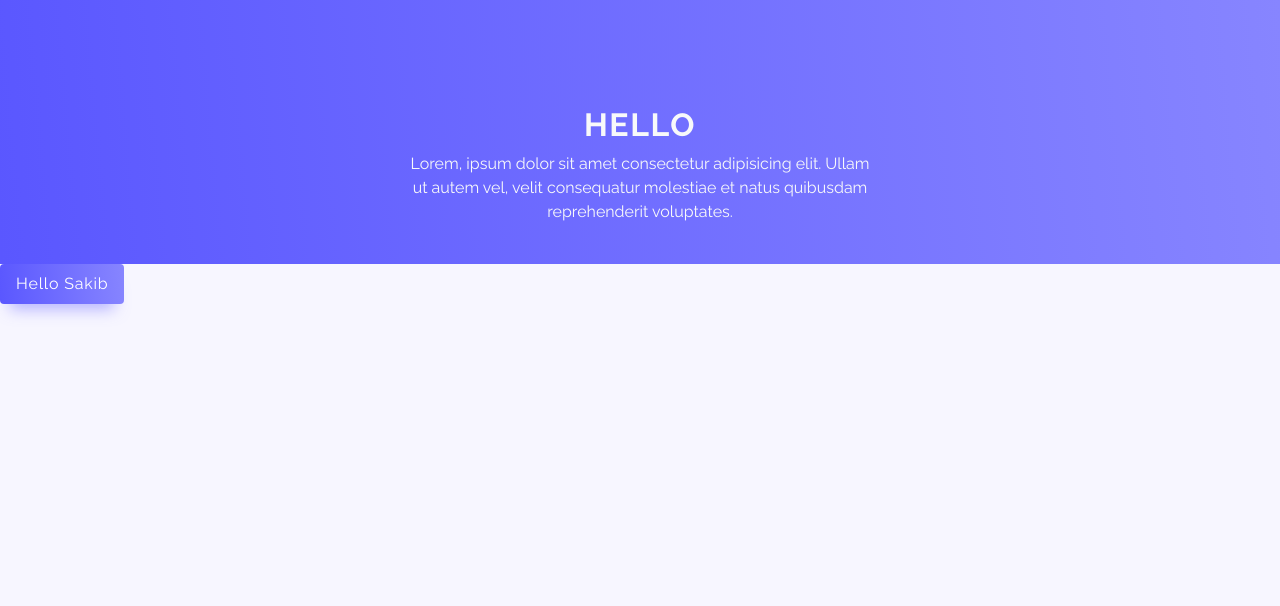
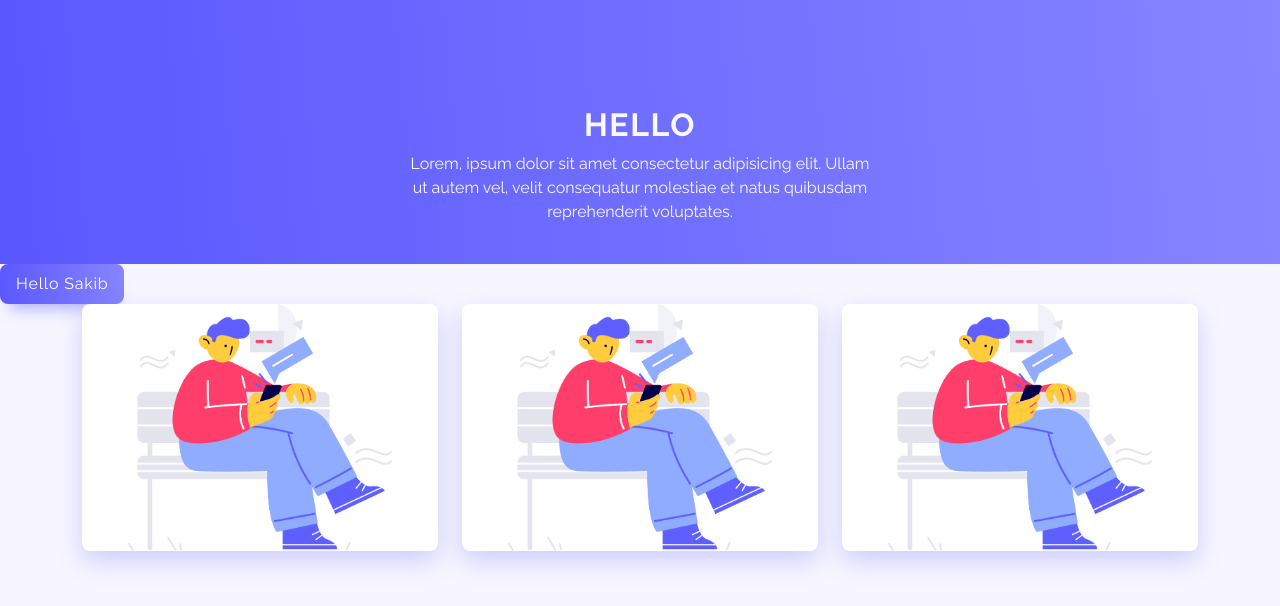
Before and after one commit to sakibsiddiqi15/Portfolio, a React (Create React App) app: page / in a window 1280 px wide. Shown: the top 606 px of the page. Built offline with nearby package versions, Linux system fonts and the light colour scheme; some icons are missing.

Commit message:
my card added

```diff
--- a/src/App.css
+++ b/src/App.css
@@ -1,6 +1,7 @@
 @import url("./root.css");
 @import url("./Styles/common.css");
 @import url("./Styles/Btn.css");
+@import url("./Styles/card.css");
 
 html,
 body {
--- a/src/App.js
+++ b/src/App.js
@@ -1,17 +1,32 @@
 import React from "react";
 import "./App.css";
 import Btn from "./Shared/Component/Buttons/Btn";
-import Title from "./Shared/Component/Title";
+import Title from "./Shared/Component/Title/Title";
 import { AiFillProject } from "react-icons/all";
+import { Col, Container, Row } from "react-bootstrap";
+import MyCard from "./Shared/Component/Cards/MyCard";
 function App() {
   return (
     <div className="App">
-      <Title title="Hello" icon={<AiFillProject size={50}/>}>
+      <Title title="Hello" icon={<AiFillProject size={50} />}>
         Lorem, ipsum dolor sit amet consectetur adipisicing elit. Ullam ut autem
         vel, velit consequatur molestiae et natus quibusdam reprehenderit
         voluptates.
       </Title>
       <Btn>Hello Sakib</Btn>
+      <Container>
+        <Row>
+          <Col>
+            <MyCard />
+          </Col>
+          <Col>
+            <MyCard />
+          </Col>
+          <Col>
+            <MyCard />
+          </Col>
+        </Row>
+      </Container>
     </div>
   );
 }
--- /dev/null
+++ b/src/Shared/Component/Cards/MyCard.jsx
@@ -0,0 +1,45 @@
+import React from "react";
+import { Card, Col, Row } from "react-bootstrap";
+import contactimg from "../../../Images/contact.png";
+import { GrOverview, BsGithub} from "react-icons/all";
+const MyCard = ({ children, btnData, title }) => {
+  return (
+    <Card className="position-relative my-card rounded border-0 overflow-hidden center">
+      <Card.Img
+        variant="top"
+        src={contactimg}
+        className="position-relative a-r-img-13-9 shadow"
+      />
+      <Card.Body className="col-8 my-card-body position-absolute bg-glass border rounded    border-2 border-glass text-center text-light">
+        <Card.Title>{title}</Card.Title>
+        <Card.Text>
+          {children}
+          <Row className="justify-content-center">
+            <Col xs={3}>
+              <a
+                target="_blank"
+                rel="noreferrer"
+                className="a-r-4-4 rounded-pill center bg-light p-1"
+                href="http://localhost:3000/"
+              >
+                <BsGithub />
+              </a>
+            </Col>
+            <Col xs={3}>
+              <a
+                target="_blank"
+                rel="noreferrer"
+                className="a-r-4-4 rounded-pill center bg-light p-1"
+                href="http://localhost:3000/"
+              >
+                <GrOverview />
+              </a>
+            </Col>
+          </Row>
+        </Card.Text>
+      </Card.Body>
+    </Card>
+  );
+};
+
+export default MyCard;
--- /dev/null
+++ b/src/Styles/card.css
@@ -0,0 +1,14 @@
+.my-card {
+  box-shadow: 0px 10px 25px rgba(113, 111, 255, 0.3);
+}
+.my-card-body {
+  opacity: 0;
+  box-shadow: 0px 10px 25px rgba(113, 111, 255, 0.5);
+  transition: 0.2s;
+}
+.my-card:hover .my-card-body {
+  opacity: 1;
+}
+.my-card:hover .card-img-top {
+  filter: blur(5px);
+}
--- a/src/Styles/common.css
+++ b/src/Styles/common.css
@@ -5,7 +5,7 @@
 }
 /* rounded */
 .rounded {
-  border-radius: 12px;
+  border-radius: 8px !important;
 }
 /* Height */
 .vh-min-100 {
@@ -36,6 +36,10 @@
 .bg-gradient {
   background: linear-gradient(85deg, var(--primary), var(--primary-lt)) !important;
 }
+.bg-glass{
+  background: #0004ff60 !important;
+  backdrop-filter: blur(5px);
+}
 /* line height */
 .lg-base{
   line-height: 0.05em;
@@ -50,3 +54,26 @@
 .ls-lg{
   letter-spacing: 0.10em;
 }
+/* aspect ration */
+.a-r-16-9{
+  aspect-ratio: 16/9;
+}
+.a-r-13-9{
+  aspect-ratio: 13/9;
+}
+.a-r-4-4{
+  aspect-ratio: 1/1;
+}
+/* aspect ration img */
+.a-r-img-16-9{
+  aspect-ratio: 16/9;
+  object-fit: contain;
+}
+.a-r-img-13-9{
+  aspect-ratio: 13/9;
+  object-fit: contain;
+}
+/* border */
+.border-glass{
+  border-color: #4f70ff60 !important;
+}
```
Also changed, not shown: src/Images/contact.png (added), src/Shared/Component/Title/Title.jsx (renamed from src/Shared/Component/Title.jsx).
